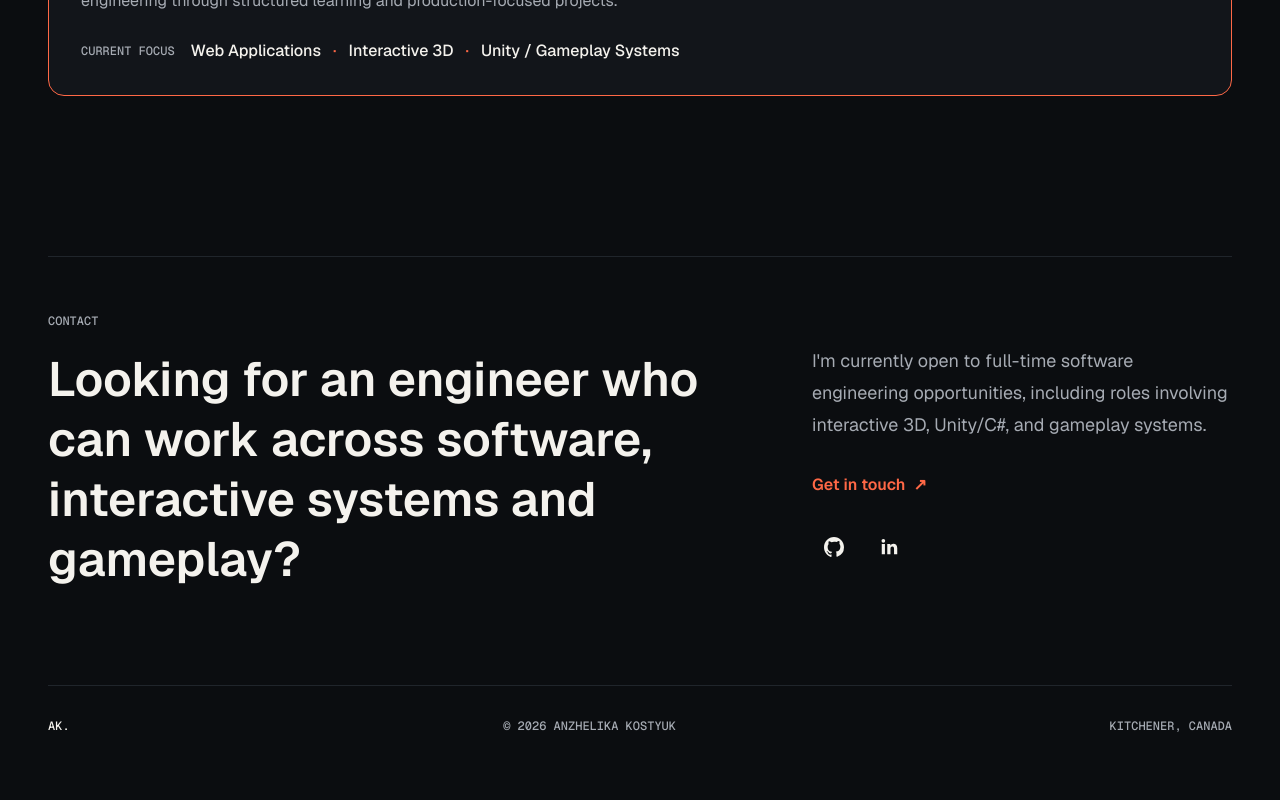
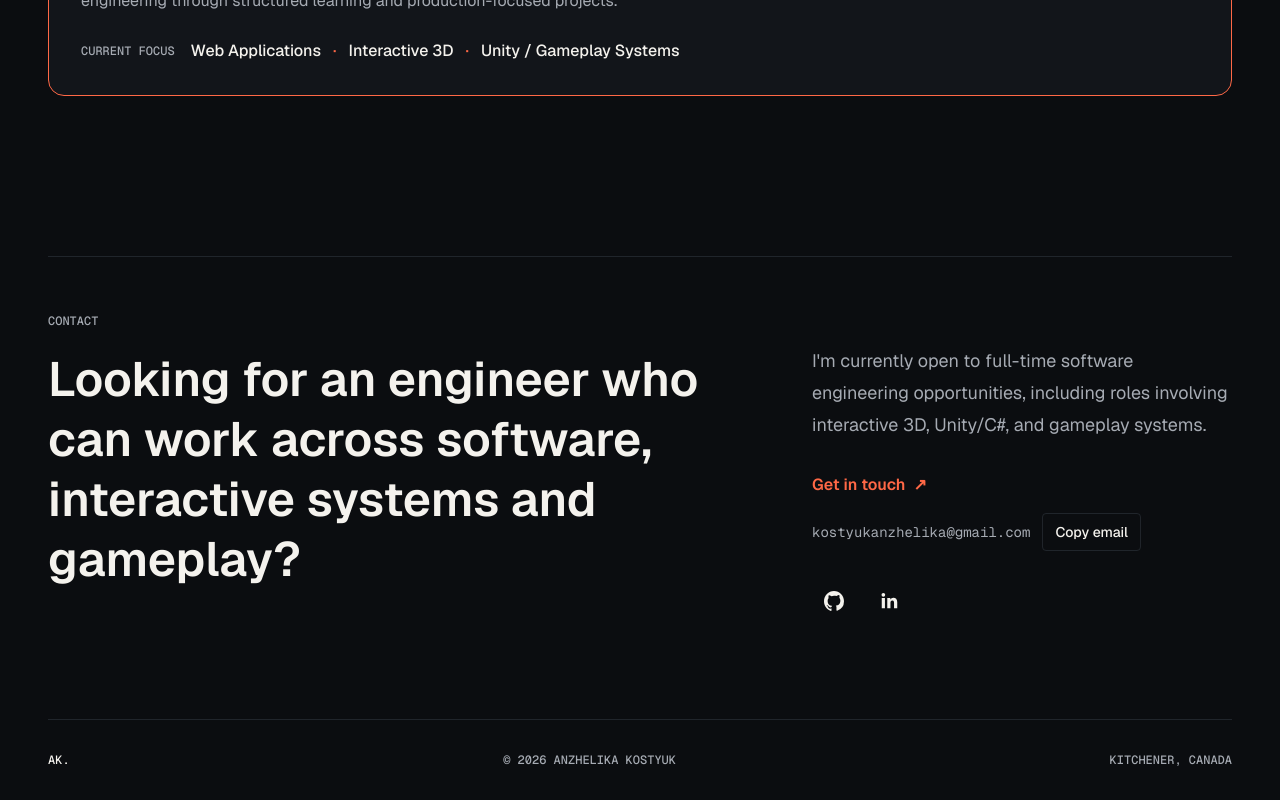
Before and after one commit to A-coderr/portfolio-v2, a Next.js app: page / in a window 1280 px wide. Shown: the part 4351-5151 px from the top of the page. Before the commit the page ends 5117 px from the top, so only its background shows below. Built offline with nearby package versions, Linux system fonts and the light colour scheme; some icons are missing.

Commit message:
Updated the contact section

```diff
--- a/src/app/globals.css
+++ b/src/app/globals.css
@@ -49,6 +49,12 @@ summary::marker {
   content: "";
 }
 
+.interactive-transition {
+  transition-property: color, background-color, border-color, text-decoration-color, fill, stroke, opacity, transform;
+  transition-duration: 240ms;
+  transition-timing-function: cubic-bezier(0.22, 1, 0.36, 1);
+}
+
 .selected-work-grid {
   align-items: stretch;
 }
@@ -87,7 +93,7 @@ summary::marker {
 .project-media__image {
   display: block;
   transform: scale(1);
-  transition: transform 360ms ease;
+  transition: transform 240ms cubic-bezier(0.22, 1, 0.36, 1);
 }
 
 .project-media__technical-visual {
@@ -131,7 +137,7 @@ summary::marker {
     scroll-behavior: auto;
   }
 
-
+  .interactive-transition,
   .project-media__image {
     transition: none;
   }
--- a/src/components/contact/Contact.tsx
+++ b/src/components/contact/Contact.tsx
@@ -1,5 +1,6 @@
 import { contactLinks, socialContactLinks, type SocialContactLink } from "@/data/contact";
 import type { SVGProps } from "react";
+import { ContactEmailCta } from "./ContactEmailCta";
 
 const primaryStatement =
   "Looking for an engineer who can work across software, interactive systems and gameplay?";
@@ -36,18 +37,18 @@ export function Contact() {
             and gameplay systems.
           </p>
 
-          <a
-            href={contactLinks.email.href}
-            className="group mt-8 inline-flex items-center gap-2 rounded-sm text-base font-semibold text-accent outline-none transition-colors hover:text-foreground focus-visible:ring-2 focus-visible:ring-accent focus-visible:ring-offset-4 focus-visible:ring-offset-background"
+          <ContactEmailCta
+            link={contactLinks.email}
+            className="group inline-flex items-center gap-2 rounded-sm text-base font-semibold text-accent outline-none interactive-transition hover:text-foreground focus-visible:ring-2 focus-visible:ring-accent focus-visible:ring-offset-4 focus-visible:ring-offset-background"
           >
             <span>Get in touch</span>
             <span
               aria-hidden="true"
-              className="transition-transform duration-300 group-hover:translate-x-1 motion-reduce:transition-none motion-reduce:group-hover:translate-x-0"
+              className="interactive-transition group-hover:translate-x-1 motion-reduce:group-hover:translate-x-0"
             >
-              ↗
+              &#8599;
             </span>
-          </a>
+          </ContactEmailCta>
 
           <ul className="mt-7 flex items-center gap-3">
             {socialContactLinks.map((link) => {
@@ -61,7 +62,7 @@ export function Contact() {
                     rel="noopener noreferrer"
                     aria-label={link.label}
                     title={link.label}
-                    className="inline-flex h-11 w-11 items-center justify-center rounded-sm text-foreground outline-none transition-colors duration-200 hover:text-accent focus-visible:ring-2 focus-visible:ring-accent focus-visible:ring-offset-4 focus-visible:ring-offset-background motion-reduce:transition-none"
+                    className="inline-flex h-11 w-11 items-center justify-center rounded-sm text-foreground outline-none interactive-transition hover:text-accent focus-visible:ring-2 focus-visible:ring-accent focus-visible:ring-offset-4 focus-visible:ring-offset-background"
                   >
                     <Icon className="h-6 w-6" />
                   </a>
--- /dev/null
+++ b/src/components/contact/ContactEmailCta.tsx
@@ -0,0 +1,60 @@
+"use client";
+
+import type { EmailContactLink } from "@/data/contact";
+import type { ReactNode } from "react";
+import { useState } from "react";
+
+interface ContactEmailCtaProps {
+  children: ReactNode;
+  className: string;
+  link: EmailContactLink;
+}
+
+export function ContactEmailCta({
+  children,
+  className,
+  link,
+}: ContactEmailCtaProps) {
+  const [status, setStatus] = useState<string | null>(null);
+
+  function handleEmailClick() {
+    setStatus("If your email app did not open, use Copy email instead.");
+  }
+
+  function handleCopyEmail() {
+    if (typeof navigator === "undefined" || !navigator.clipboard?.writeText) {
+      setStatus(`Copy this email address: ${link.address}`);
+      return;
+    }
+
+    void navigator.clipboard
+      .writeText(link.address)
+      .then(() => setStatus("Email copied to clipboard."))
+      .catch(() => setStatus(`Copy this email address: ${link.address}`));
+  }
+
+  return (
+    <div className="mt-8 space-y-4">
+      <a href={link.href} onClick={handleEmailClick} className={className}>
+        {children}
+      </a>
+
+      <div className="flex flex-col gap-3 sm:flex-row sm:items-center">
+        <p className="font-mono text-sm text-muted">{link.address}</p>
+        <button
+          type="button"
+          onClick={handleCopyEmail}
+          className="inline-flex w-fit items-center rounded-sm border border-border/70 px-3 py-2 text-sm font-medium text-foreground outline-none interactive-transition hover:border-accent hover:text-accent focus-visible:ring-2 focus-visible:ring-accent focus-visible:ring-offset-4 focus-visible:ring-offset-background"
+        >
+          Copy email
+        </button>
+      </div>
+
+      {status ? (
+        <p aria-live="polite" className="max-w-sm text-sm leading-6 text-muted">
+          {status}
+        </p>
+      ) : null}
+    </div>
+  );
+}
--- a/src/components/experience/Experience.tsx
+++ b/src/components/experience/Experience.tsx
@@ -29,7 +29,7 @@ export function Experience() {
           <li key={entry.id}>
             <article
               aria-labelledby={`${entry.id}-title`}
-              className="grid gap-4 border-b border-border/60 py-7 transition-colors hover:border-border sm:py-8 lg:grid-cols-[minmax(7rem,0.55fr)_minmax(15rem,0.95fr)_minmax(0,1.8fr)] lg:gap-10 lg:py-9"
+              className="grid gap-4 border-b border-border/60 py-7 interactive-transition hover:border-border sm:py-8 lg:grid-cols-[minmax(7rem,0.55fr)_minmax(15rem,0.95fr)_minmax(0,1.8fr)] lg:gap-10 lg:py-9"
             >
               <div className="flex items-center gap-3 lg:items-start">
                 <p className="font-mono text-xs font-medium uppercase tracking-normal text-muted">
--- a/src/components/hero/Hero.tsx
+++ b/src/components/hero/Hero.tsx
@@ -51,7 +51,7 @@ export function Hero() {
         <div className="mt-10 flex flex-col gap-3 sm:flex-row">
           <a
             href="#projects"
-            className="inline-flex h-11 items-center justify-center rounded-full bg-accent px-5 text-sm font-semibold text-background outline-none transition-colors hover:bg-[#ff7a5d] focus-visible:ring-2 focus-visible:ring-accent focus-visible:ring-offset-4 focus-visible:ring-offset-background"
+            className="inline-flex h-11 items-center justify-center rounded-full bg-accent px-5 text-sm font-semibold text-background outline-none interactive-transition hover:bg-[#ff7a5d] focus-visible:ring-2 focus-visible:ring-accent focus-visible:ring-offset-4 focus-visible:ring-offset-background"
           >
             View projects
           </a>
@@ -60,7 +60,7 @@ export function Hero() {
             aria-label="GitHub"
             target="_blank"
             rel="noopener noreferrer"
-            className="inline-flex size-11 shrink-0 items-center justify-center rounded-full border border-border text-foreground outline-none transition-colors hover:border-accent hover:text-accent focus-visible:ring-2 focus-visible:ring-accent focus-visible:ring-offset-4 focus-visible:ring-offset-background"
+            className="inline-flex size-11 shrink-0 items-center justify-center rounded-full border border-border text-foreground outline-none interactive-transition hover:border-accent hover:text-accent focus-visible:ring-2 focus-visible:ring-accent focus-visible:ring-offset-4 focus-visible:ring-offset-background"
           >
             <GitHubIcon />
           </a>
--- a/src/components/projects/CaseStudyShell.tsx
+++ b/src/components/projects/CaseStudyShell.tsx
@@ -15,7 +15,7 @@ export function CaseStudyShell({ project }: CaseStudyShellProps) {
       <section className="mx-auto max-w-7xl px-6 py-10 sm:px-8 lg:px-12 lg:py-14">
         <Link
           href="/#projects"
-          className="inline-flex items-center rounded-sm font-mono text-xs font-medium uppercase text-muted outline-none transition-colors hover:text-foreground focus-visible:ring-2 focus-visible:ring-accent focus-visible:ring-offset-4 focus-visible:ring-offset-background"
+          className="inline-flex items-center rounded-sm font-mono text-xs font-medium uppercase text-muted outline-none interactive-transition hover:text-foreground focus-visible:ring-2 focus-visible:ring-accent focus-visible:ring-offset-4 focus-visible:ring-offset-background"
         >
           ← Back to projects
         </Link>
--- a/src/components/projects/ProjectTeaserCard.tsx
+++ b/src/components/projects/ProjectTeaserCard.tsx
@@ -34,7 +34,7 @@ export function ProjectTeaserCard({ project }: ProjectTeaserCardProps) {
   return (
     <article
       aria-labelledby={titleId}
-      className={`project-teaser-card group rounded-lg border transition-colors hover:border-border ${styles.article}`}
+      className={`project-teaser-card group rounded-lg border interactive-transition hover:border-border ${styles.article}`}
     >
       {preview.media ? <ProjectMedia media={preview.media} /> : null}
 
@@ -62,12 +62,12 @@ export function ProjectTeaserCard({ project }: ProjectTeaserCardProps) {
           <Link
             href={getProjectHref(project)}
             aria-label={`${preview.ctaLabel} for ${project.title}`}
-            className={`mt-5 inline-flex items-center gap-2 rounded-sm font-mono text-xs font-medium uppercase outline-none transition-colors focus-visible:ring-2 focus-visible:ring-accent focus-visible:ring-offset-4 focus-visible:ring-offset-background ${styles.cta}`}
+            className={`mt-5 inline-flex items-center gap-2 rounded-sm font-mono text-xs font-medium uppercase outline-none interactive-transition focus-visible:ring-2 focus-visible:ring-accent focus-visible:ring-offset-4 focus-visible:ring-offset-background ${styles.cta}`}
           >
             <span>{preview.ctaLabel}</span>
             <span
               aria-hidden="true"
-              className="transition-transform duration-300 group-hover:translate-x-1 motion-reduce:transition-none motion-reduce:group-hover:translate-x-0"
+              className="interactive-transition group-hover:translate-x-1 motion-reduce:group-hover:translate-x-0"
             >
               →
             </span>
--- a/src/data/contact.ts
+++ b/src/data/contact.ts
@@ -6,6 +6,8 @@ export interface ContactLink {
 
 export interface EmailContactLink extends ContactLink {
   address: string;
+  subject: string;
+  body: string;
 }
 
 export interface SocialContactLink extends ContactLink {
@@ -14,6 +16,18 @@ export interface SocialContactLink extends ContactLink {
 }
 
 const emailAddress = "kostyukanzhelika@gmail.com";
+const emailSubject = "Portfolio inquiry";
+const emailBody = [
+  "Hi Anzhelika,",
+  "",
+  "I came across your portfolio and would like to connect about a software engineering opportunity.",
+  "",
+  "Best,",
+].join("\n");
+
+function buildMailtoHref(address: string, subject: string, body: string) {
+  return `mailto:${address}?subject=${encodeURIComponent(subject)}&body=${encodeURIComponent(body)}`;
+}
 
 export const contactLinks: {
   email: EmailContactLink;
@@ -22,8 +36,10 @@ export const contactLinks: {
 } = {
   email: {
     label: "Email",
-    href: `mailto:${emailAddress}`,
+    href: buildMailtoHref(emailAddress, emailSubject, emailBody),
     address: emailAddress,
+    subject: emailSubject,
+    body: emailBody,
   },
   github: {
     label: "GitHub",
```
Also changed, not shown: src/components/layout/Header.tsx (+6 -6 lines), 1 other file (tests, documents, lock files or other folders).
